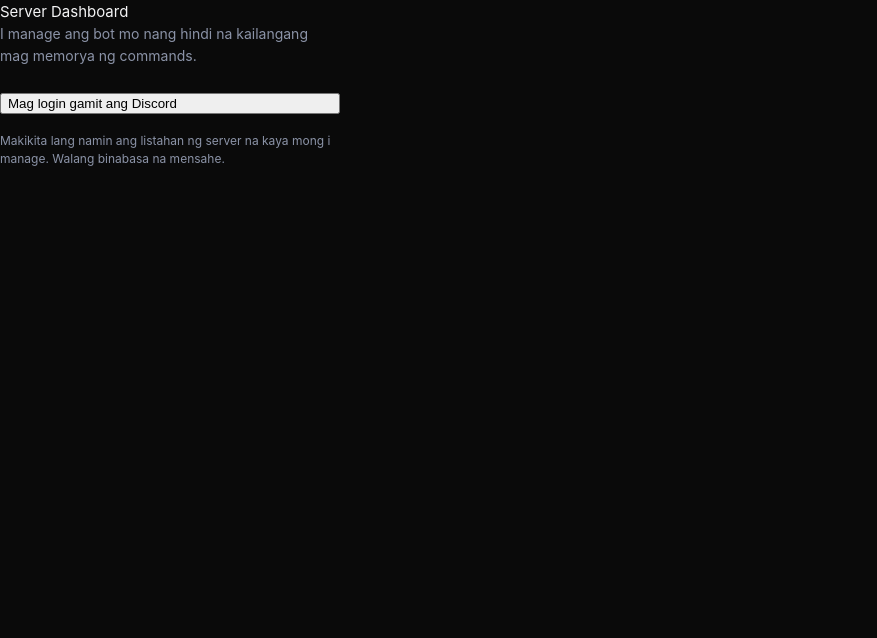
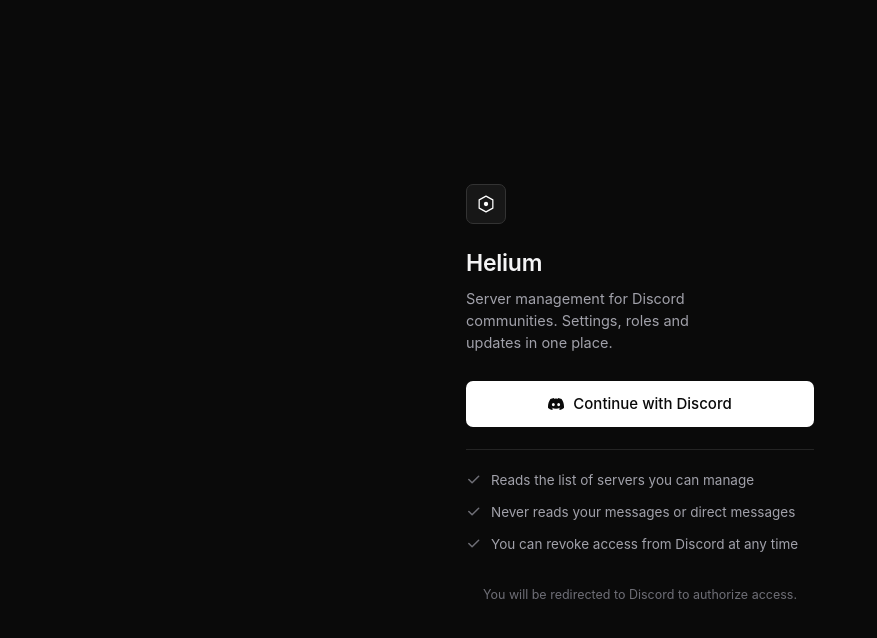
Before and after one commit to robloxadmin04-web/N, a website: page web/index.html in a window 1280 px wide. Shown: the whole page, without its empty margins (0-877 px from the left). Drawn offline with nearby package versions, Linux system fonts and the light colour scheme.

Commit message:
Update login page for language and content changes

```diff
--- a/web/index.html
+++ b/web/index.html
@@ -1,63 +1,68 @@
 <!DOCTYPE html>
-<!--
-============================================================
-web/index.html  -  login page
-============================================================
--->
-<html lang="tl">
+<html lang="en">
 <head>
 <meta charset="utf-8">
 <meta name="viewport" content="width=device-width, initial-scale=1">
-<title>Dashboard - Login</title>
+<meta name="color-scheme" content="dark">
+<meta name="description" content="Manage your Discord server settings, premium members and status board from one place.">
+<title>Sign in - Helium</title>
 <link rel="stylesheet" href="style.css">
 </head>
 <body>
 
-<div class="center">
-  <div style="max-width:340px;width:100%">
+<main class="auth">
+  <div class="auth-card">
 
-    <div class="logo">Server Dashboard</div>
-    <p style="color:#8b93a7;font-size:14px;margin-bottom:26px">
-      I manage ang bot mo nang hindi na kailangang mag memorya ng commands.
-    </p>
+    <div class="mark">
+      <svg viewBox="0 0 24 24" fill="none" stroke="currentColor" stroke-width="1.5" stroke-linejoin="round" aria-hidden="true">
+        <path d="M12 2.6 20.2 7v10L12 21.4 3.8 17V7z"/>
+        <circle cx="12" cy="12" r="2.6" fill="currentColor" stroke="none"/>
+      </svg>
+    </div>
 
-    <button id="loginBtn" class="btn-block">Mag login gamit ang Discord</button>
+    <h1>Helium</h1>
+    <p class="auth-sub">Server management for Discord communities. Settings, roles and updates in one place.</p>
 
-    <p style="color:#8b93a7;font-size:12px;margin-top:18px">
-      Makikita lang namin ang listahan ng server na kaya mong i manage.
-      Walang binabasa na mensahe.
-    </p>
+    <button id="signin" class="btn btn-primary btn-block btn-lg" type="button">
+      <span id="signinIcon"></span>
+      <span id="signinLabel">Continue with Discord</span>
+    </button>
 
-    <p id="checking" style="color:#8b93a7;font-size:13px;margin-top:20px">
-      Chinecheck kung naka login ka na...
-    </p>
+    <ul class="auth-perms" id="perms"></ul>
 
   </div>
-</div>
 
-<div id="toast" class="toast"></div>
+  <p class="auth-foot">You will be redirected to Discord to authorize access.</p>
+</main>
+
+<div id="toast" class="toast" role="status" aria-live="polite"></div>
 
 <script src="https://cdn.jsdelivr.net/npm/@supabase/supabase-js@2/dist/umd/supabase.js"></script>
 <script src="config.js"></script>
 <script src="app.js"></script>
 <script>
 (async function () {
-  var btn = document.getElementById('loginBtn');
-  var checking = document.getElementById('checking');
+  document.getElementById('signinIcon').innerHTML = icon('discord');
+
+  document.getElementById('perms').innerHTML =
+    ['Reads the list of servers you can manage',
+     'Never reads your messages or direct messages',
+     'You can revoke access from Discord at any time']
+      .map(function (text) {
+        return '<li>' + icon('check') + '<span>' + esc(text) + '</span></li>';
+      }).join('');
+
+  var btn = document.getElementById('signin');
+  var label = document.getElementById('signinLabel');
 
   btn.addEventListener('click', function () {
     btn.disabled = true;
-    btn.textContent = 'Sandali lang...';
+    label.textContent = 'Redirecting';
     signIn();
   });
 
   var session = await getSession();
-  if (session) {
-    window.location.replace('dashboard.html');
-    return;
-  }
-
-  checking.style.display = 'none';
+  if (session) window.location.replace('dashboard.html');
 })();
 </script>
 
```
